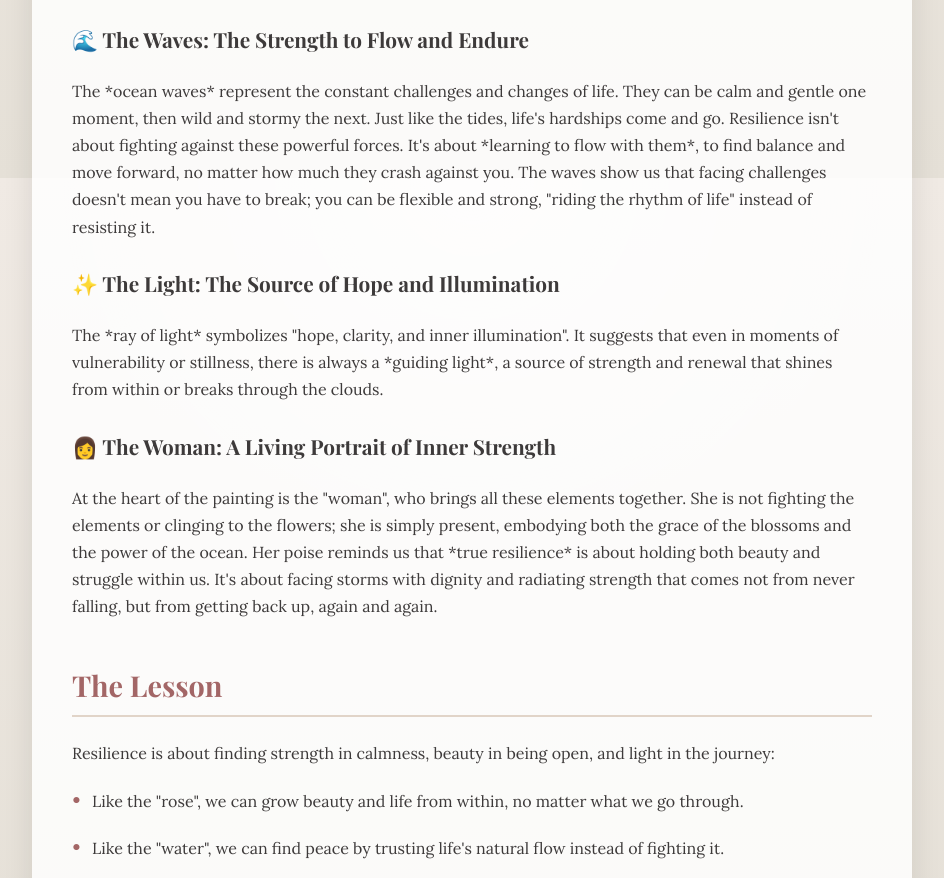
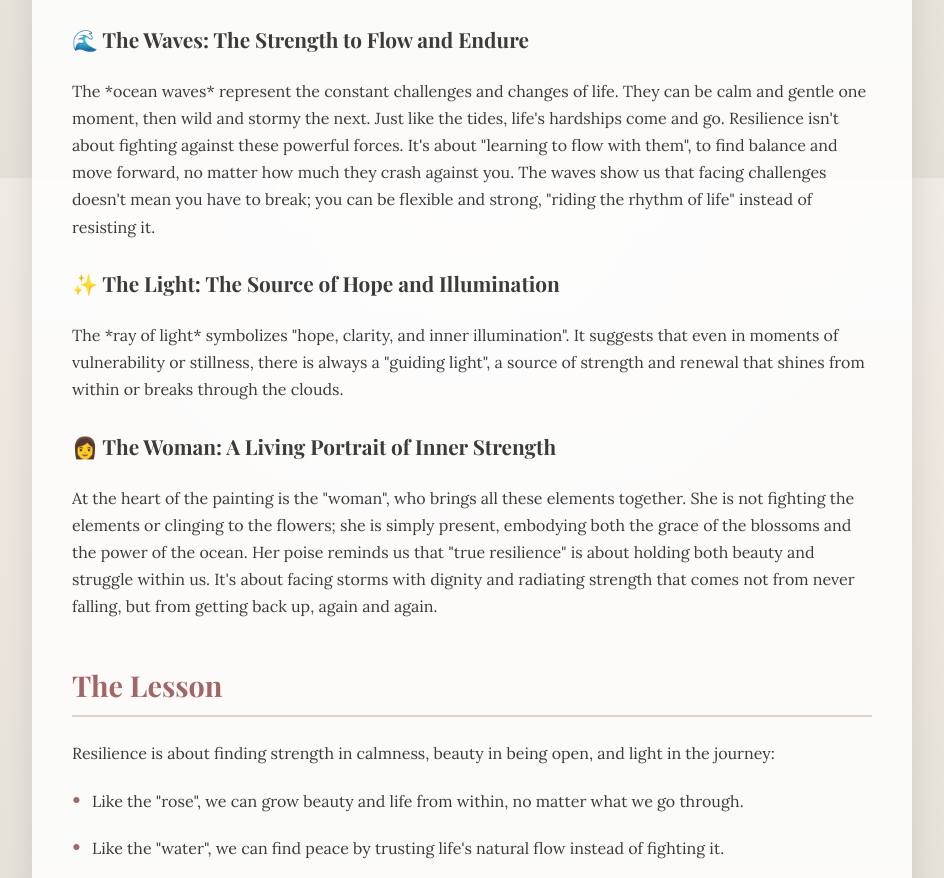
Before and after one commit to Sancanzito/daphnie_blog1, a plain HTML site: page index.html in a window 1280 px wide. Shown: the part 1422-2300 px from the top of the page, without its empty margins (168-1112 px from the left). Drawn offline with nearby package versions, Linux system fonts and the light colour scheme; a web font is replaced by a local one.

Commit message:
Update index.html

```diff
--- a/index.html
+++ b/index.html
@@ -144,13 +144,13 @@
         <p>The flowers are a symbol of "hope" and "new beginnings". They remind us that nature endures. After a long, harsh winter, a flower doesn't give up; it draws on its hidden strength and blooms again with the new season. This is the essence of resilience—the ability to find the inner strength to flourish and become beautiful, even after periods of struggle or withering. It is the promise that setbacks are temporary and that growth is always possible.</p>
 
         <h3>🌊 The Waves: The Strength to Flow and Endure</h3>
-        <p>The *ocean waves* represent the constant challenges and changes of life. They can be calm and gentle one moment, then wild and stormy the next. Just like the tides, life's hardships come and go. Resilience isn't about fighting against these powerful forces. It's about *learning to flow with them*, to find balance and move forward, no matter how much they crash against you. The waves show us that facing challenges doesn't mean you have to break; you can be flexible and strong, "riding the rhythm of life" instead of resisting it.</p>
+        <p>The *ocean waves* represent the constant challenges and changes of life. They can be calm and gentle one moment, then wild and stormy the next. Just like the tides, life's hardships come and go. Resilience isn't about fighting against these powerful forces. It's about "learning to flow with them", to find balance and move forward, no matter how much they crash against you. The waves show us that facing challenges doesn't mean you have to break; you can be flexible and strong, "riding the rhythm of life" instead of resisting it.</p>
 
         <h3>✨ The Light: The Source of Hope and Illumination</h3>
-        <p>The *ray of light* symbolizes "hope, clarity, and inner illumination". It suggests that even in moments of vulnerability or stillness, there is always a *guiding light*, a source of strength and renewal that shines from within or breaks through the clouds.</p>
+        <p>The *ray of light* symbolizes "hope, clarity, and inner illumination". It suggests that even in moments of vulnerability or stillness, there is always a "guiding light", a source of strength and renewal that shines from within or breaks through the clouds.</p>
 
         <h3>👩 The Woman: A Living Portrait of Inner Strength</h3>
-        <p>At the heart of the painting is the "woman", who brings all these elements together. She is not fighting the elements or clinging to the flowers; she is simply present, embodying both the grace of the blossoms and the power of the ocean. Her poise reminds us that *true resilience* is about holding both beauty and struggle within us. It's about facing storms with dignity and radiating strength that comes not from never falling, but from getting back up, again and again.</p>
+        <p>At the heart of the painting is the "woman", who brings all these elements together. She is not fighting the elements or clinging to the flowers; she is simply present, embodying both the grace of the blossoms and the power of the ocean. Her poise reminds us that "true resilience" is about holding both beauty and struggle within us. It's about facing storms with dignity and radiating strength that comes not from never falling, but from getting back up, again and again.</p>
 
         <h2>The Lesson</h2>
 
```
